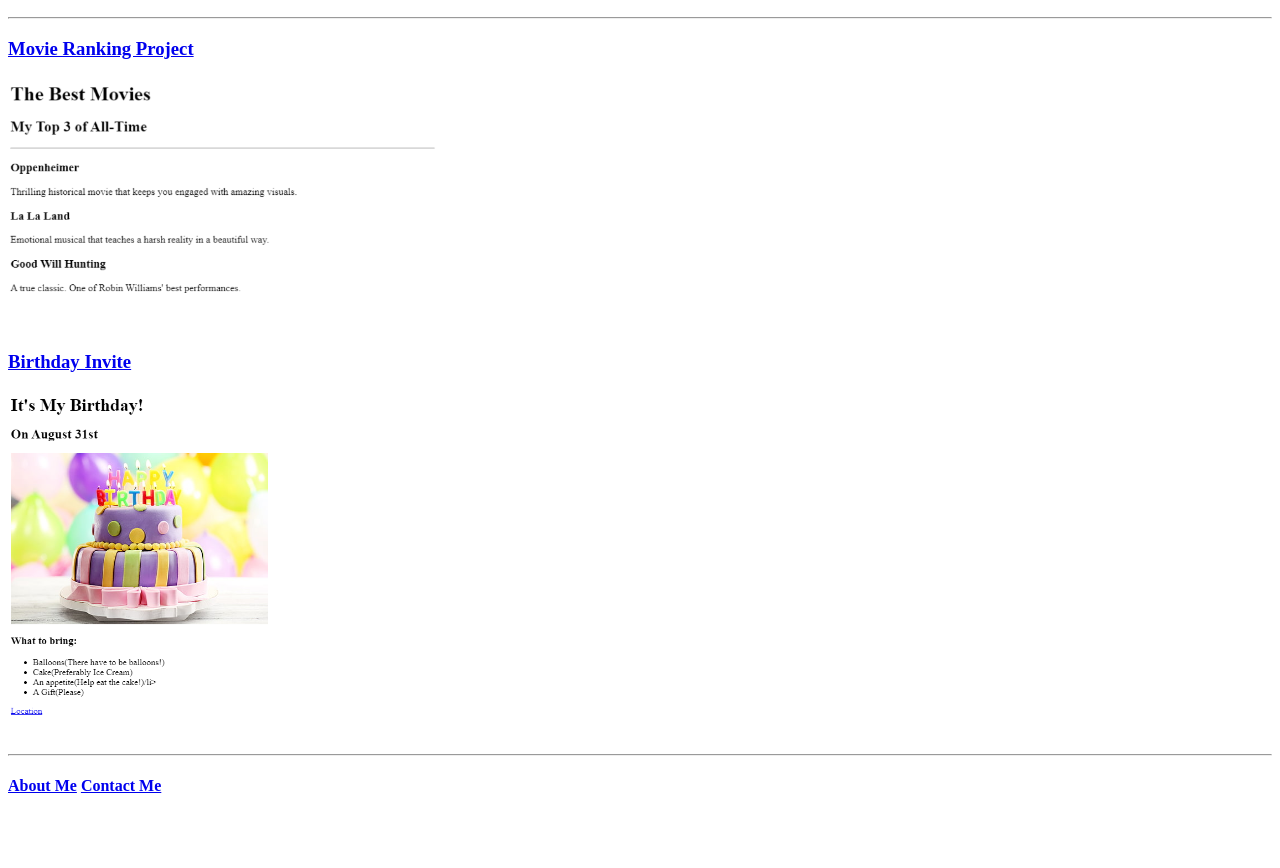
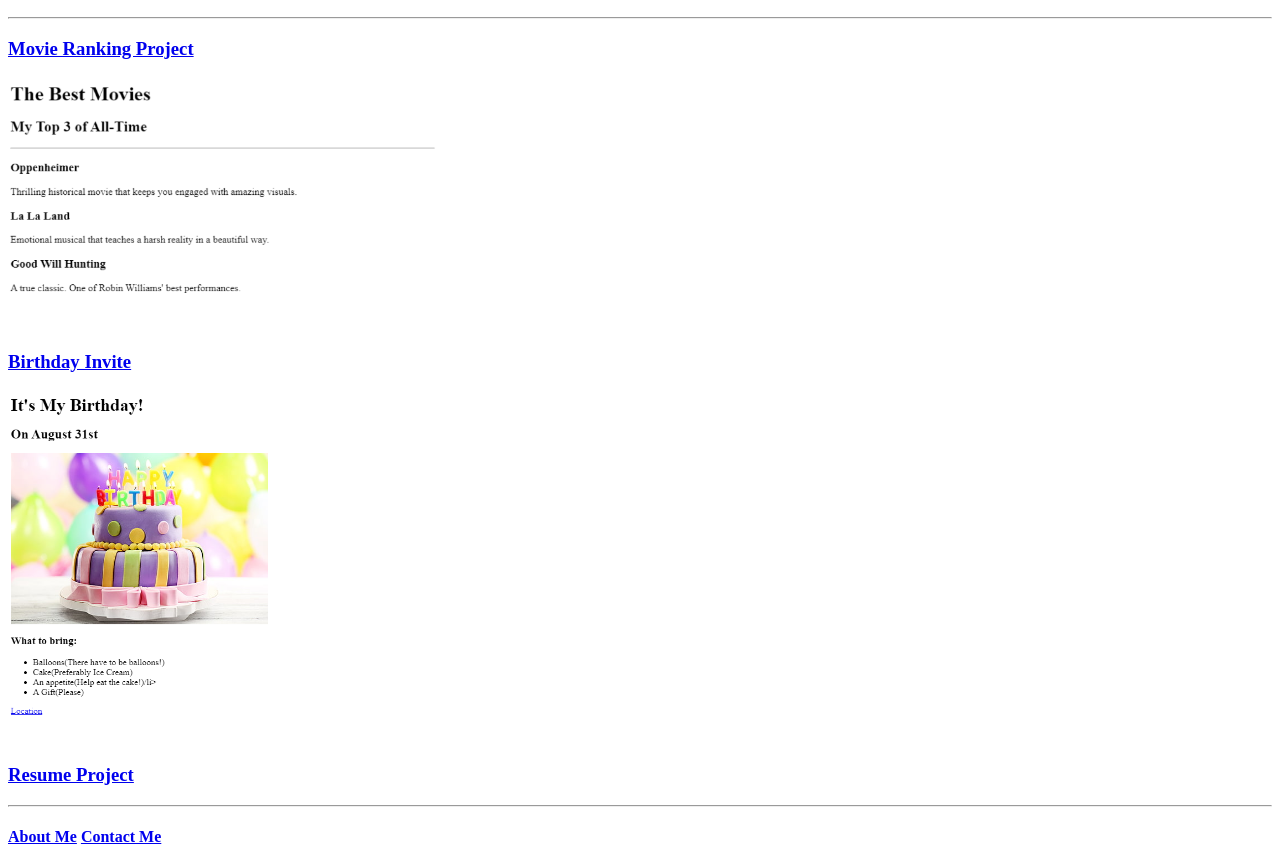
Before and after one commit to logans77999/html-portfolio, a plain HTML site: page index.html in a window 1280 px wide. Shown: the part 110-978 px from the top of the page. Before the commit the page ends 926 px from the top, so only its background shows below. Drawn offline with Linux system fonts and the light colour scheme.

Commit message:
Update index.html

```diff
--- a/index.html
+++ b/index.html
@@ -33,6 +33,9 @@ https://developer.mozilla.org/en-US/docs/Web/HTML/Element/img#attr-height -->
     <a href="./public/birthday-invite.html">Birthday Invite</a>
 </h3>
 <img src="./assets/images/birthday-invite.png" alt="Birthday Invite" height="350"/>
+<h3>
+    <a href="./Resume/index.html">Resume Project</a>
+</h3>
 <hr />
 <h4>
     <a href="./public/about.html">About Me</a>
```
